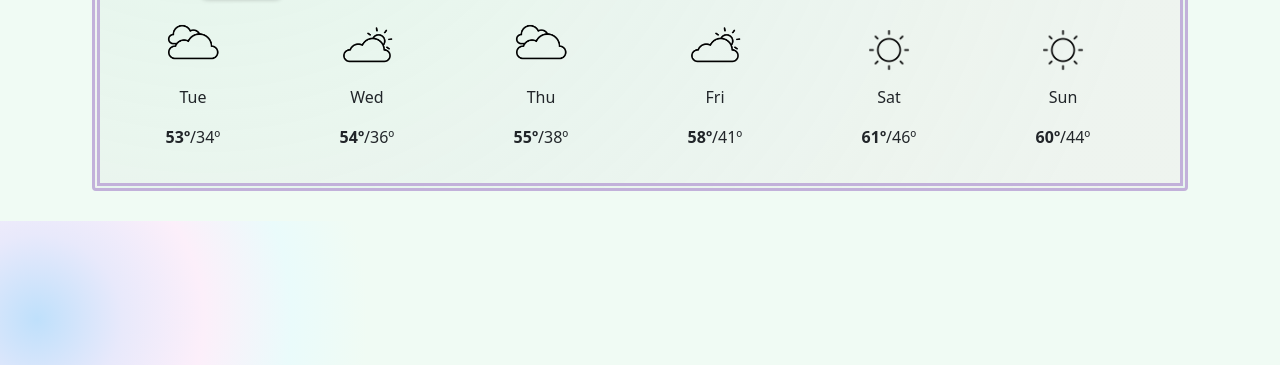
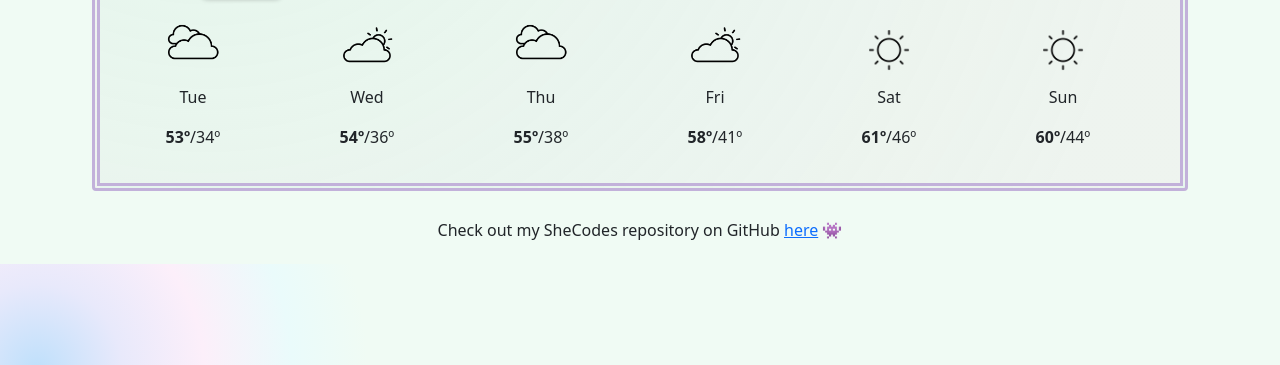
Before and after one commit to patcard21/SheCodes-weather-app, a website built with Parcel: page index.html in a window 1280 px wide. Shown: the part 435-800 px from the top of the page. Built offline with nearby package versions, Linux system fonts and the light colour scheme; no server answers.

Commit message:
Added my SheCodes repository on GitHub at bottom of page

```diff
--- a/index.html
+++ b/index.html
@@ -99,6 +99,7 @@
 </div>
 </div>
 </div>
+<h6> Check out my SheCodes repository on GitHub <a href="https://github.com/patcard21/SheCodes-weather-app">here</a> 👾</h6>
 <script src= "src/app_api_hw.js"></script>
   </body>
 </html>
--- a/src/styles.css
+++ b/src/styles.css
@@ -7,6 +7,11 @@ body {
     rgb(234, 251, 251) 77.6%,
     rgb(240, 251, 244) 100.7%
   );
+}
+
+h6 {
+  text-align: center;
+  margin-bottom: 24px;
 }
 .btn {
   border-radius: 8px;
```
